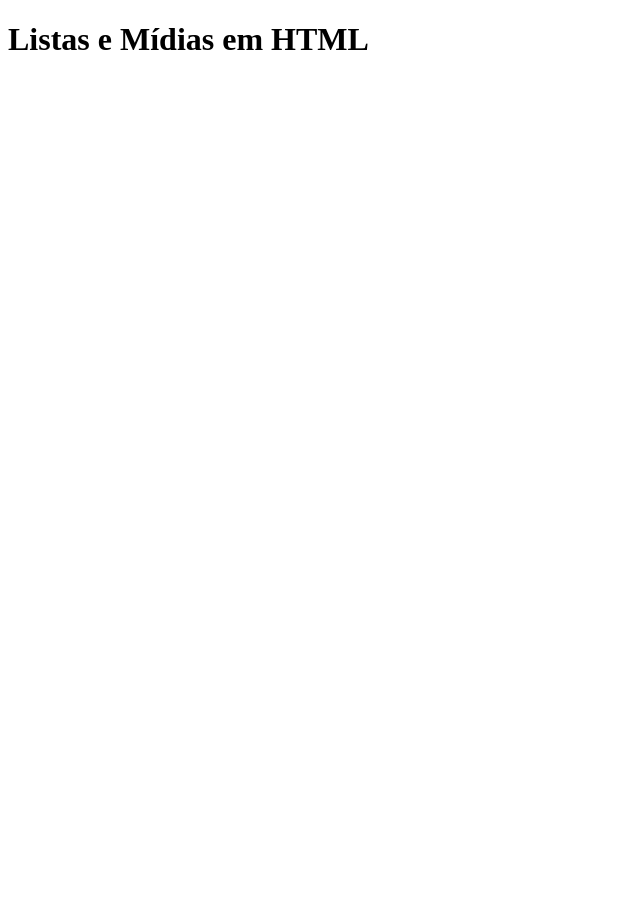
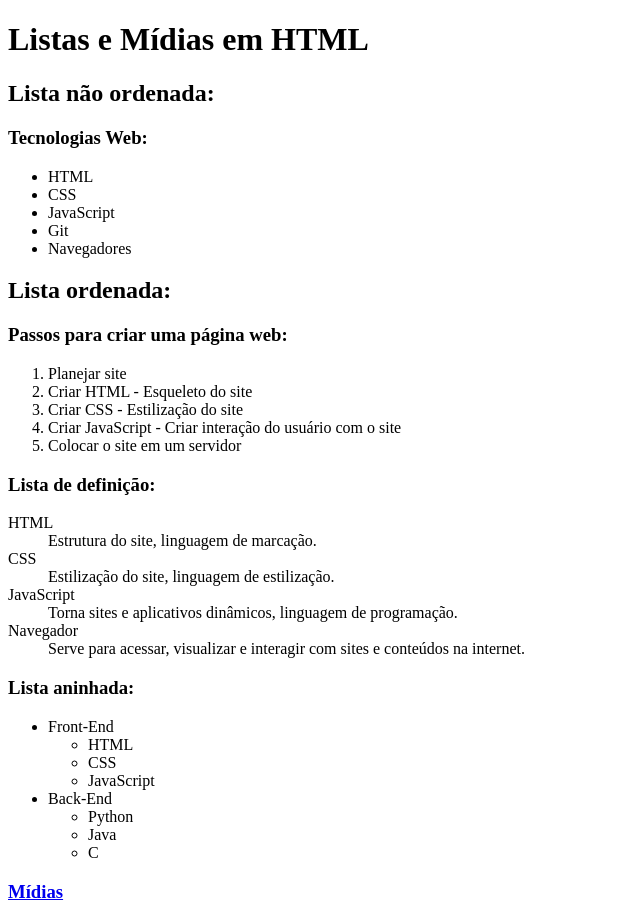
Before and after one commit to Is-Lorca/Listas-Midias-Des.Web, a plain HTML site: page index.html in a window 1280 px wide. Shown: the whole page, without its empty margins (0-640 px from the left). Before the commit the page ends 800 px from the top, so only its background shows below. Drawn offline with Linux system fonts and the light colour scheme.

Commit message:
Primeira parte

```diff
--- a/index.html
+++ b/index.html
@@ -7,6 +7,50 @@
 </head>
 <body>
     <h1>Listas e Mídias em HTML</h1>
-
+    <h2>Lista não ordenada:</h2>
+    <h3>Tecnologias Web:</h3>
+    <ul>
+        <li>HTML</li>
+        <li>CSS</li>
+        <li>JavaScript</li>
+        <li>Git</li>
+        <li>Navegadores</li>
+    </ul>
+    <h2>Lista ordenada:</h2>
+    <h3>Passos para criar uma página web:</h3>
+    <ol>
+        <li>Planejar site</li>
+        <li>Criar HTML - Esqueleto do site</li>
+        <li>Criar CSS - Estilização  do site</li>
+        <li>Criar JavaScript - Criar interação do usuário com o site</li>
+        <li>Colocar o site em um servidor</li>
+    </ol>
+    <h3>Lista de definição:</h3>
+    <dl>
+        <dt>HTML</dt>
+            <dd>Estrutura do site, linguagem de marcação.</dd>
+        <dt>CSS</dt>
+            <dd>Estilização do site, linguagem de estilização.</dd>
+        <dt>JavaScript</dt>
+            <dd>Torna sites e aplicativos dinâmicos, linguagem de programação.</dd>
+        <dt>Navegador</dt>
+            <dd>Serve para acessar, visualizar e interagir com sites e conteúdos na internet.</dd>
+    </dl>
+    <h3>Lista aninhada:</h3>
+    <ul>
+        <li>Front-End</li>
+        <ul>
+            <li>HTML</li>
+            <li>CSS</li>
+            <li>JavaScript</li>
+        </ul>
+        <li>Back-End</li>
+        <ul>
+            <li>Python</li>
+            <li>Java</li>
+            <li>C</li>
+        </ul>
+    </ul>
+    <a href="midia.html"><h3>Mídias</h3></a>
 </body>
 </html>
```
Also changed, not shown: midia.html (added, +14 -0 lines).
